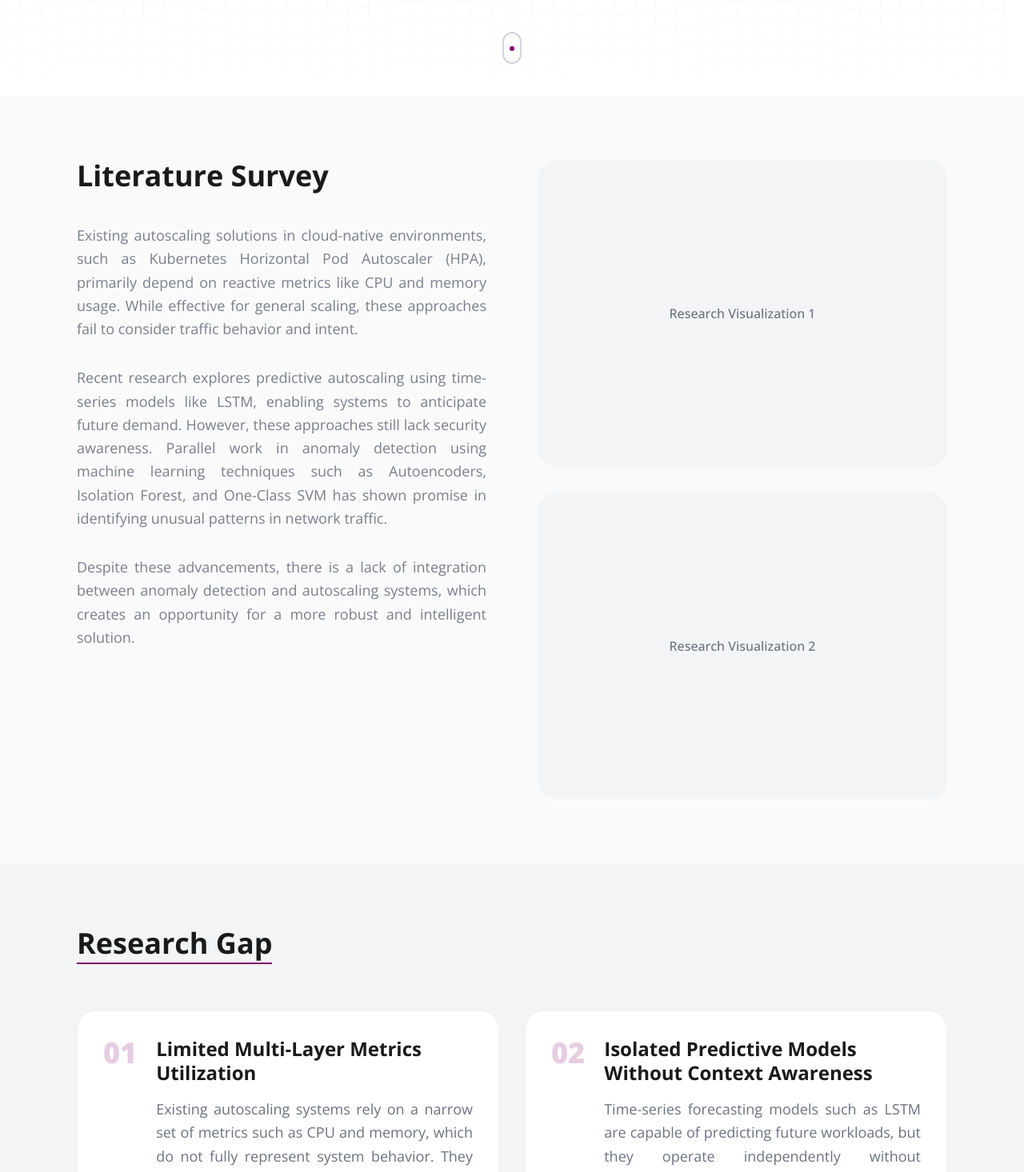
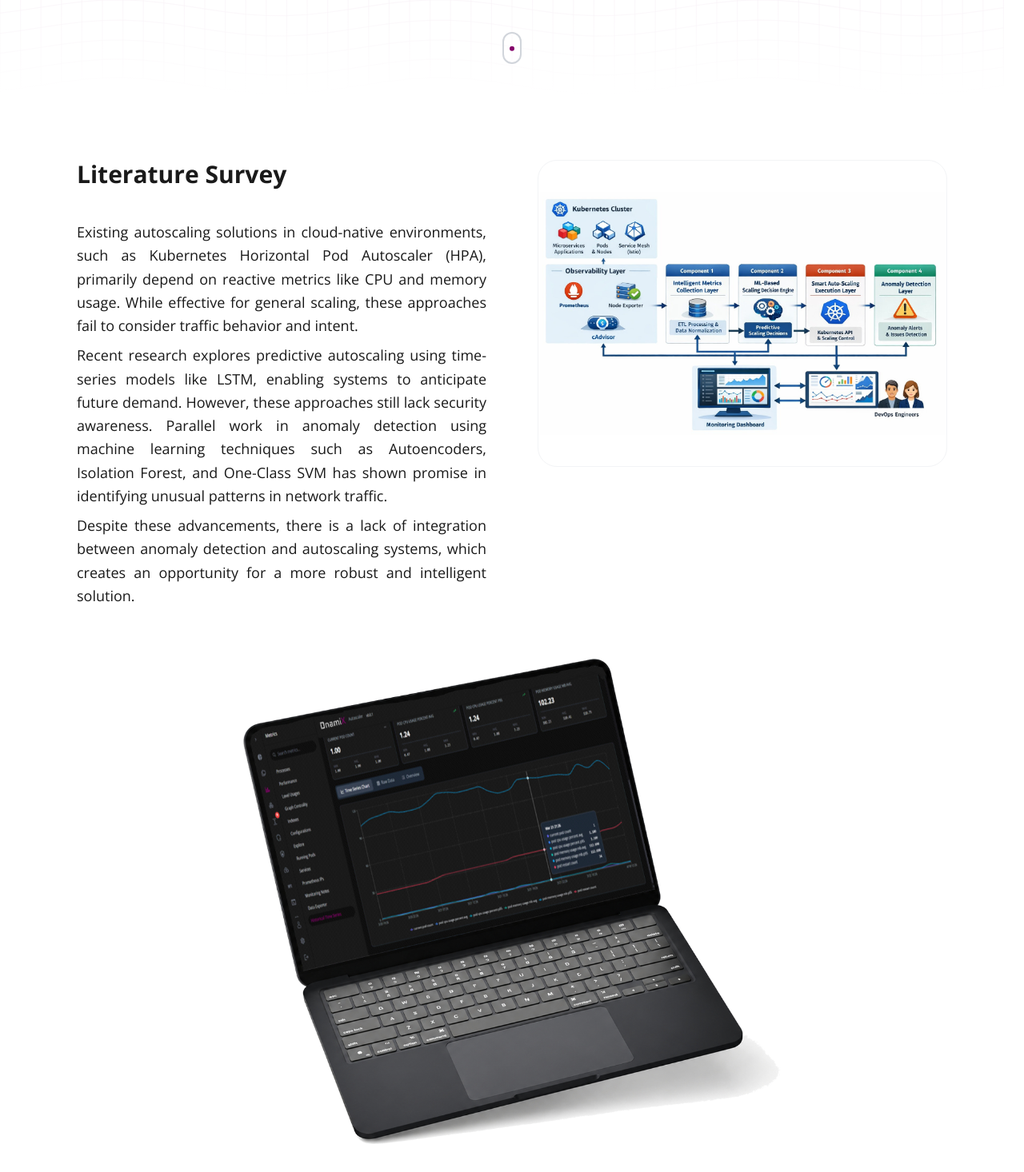
Before and after one commit to AnjanaTinush/Research_website, a React (Vite) app: page / in a window 1280 px wide. Shown: the part 680-2146 px from the top of the page at 80% size. Built offline with nearby package versions, Linux system fonts and the light colour scheme.

Commit message:
Literature Survey

```diff
--- a/src/App.jsx
+++ b/src/App.jsx
@@ -1,7 +1,5 @@
 import React from 'react'
 import { motion } from 'framer-motion'
-import LiteratureSurvey from './components/LiteratureSurvey'
-import ResearchGap from './components/ResearchGap'
 import ProblemSolution from './components/ProblemSolution'
 import ResearchObjectives from './components/ResearchObjectives'
 import Methodology from './components/Methodology'
@@ -14,6 +12,8 @@ import Footer from './components/Footer'
 import './App.css'
 import Navbar from "./components/nav_bar/Navbar"
 import Hero from "./components/hero/Hero"
+import LiteratureSurvey from './components/literature_survey/LiteratureSurvey'
+import ResearchGap from "./components/research_gap/ResearchGap"
 
 const sectionVariants = {
   hidden: { opacity: 0, y: 50 },
--- a/src/assets/index.js
+++ b/src/assets/index.js
@@ -1,3 +1,5 @@
 import LOGO_FOR_WHITE_THEME from './logo/DnamiX_2.png';
+import DIAGRAM from './images/diagram.jpeg'
+import LAP_MOCK from './images/lap-mock.png'
 
-export { LOGO_FOR_WHITE_THEME };
+export { LOGO_FOR_WHITE_THEME, DIAGRAM, LAP_MOCK };
--- a/src/components/LiteratureSurvey.jsx
+++ /dev/null
@@ -1,35 +0,0 @@
-import React from 'react';
-
-const LiteratureSurvey = () => {
-  return (
-    <section id="literature" className="section-padding bg-backgroundDefault">
-      <div className="max-w-7xl mx-auto flex flex-col lg:flex-row gap-16 items-start">
-        <div className="flex-1">
-          <h2 className="text-4xl font-bold mb-10 text-textPrimary">Literature Survey</h2>
-          <div className="space-y-8 text-textSecondary leading-relaxed text-lg text-justify opacity-90">
-            <p>
-              Existing autoscaling solutions in cloud-native environments, such as Kubernetes Horizontal Pod Autoscaler (HPA), primarily depend on reactive metrics like CPU and memory usage. While effective for general scaling, these approaches fail to consider traffic behavior and intent.
-            </p>
-            <p>
-              Recent research explores predictive autoscaling using time-series models like LSTM, enabling systems to anticipate future demand. However, these approaches still lack security awareness. Parallel work in anomaly detection using machine learning techniques such as Autoencoders, Isolation Forest, and One-Class SVM has shown promise in identifying unusual patterns in network traffic.
-            </p>
-            <p>
-              Despite these advancements, there is a lack of integration between anomaly detection and autoscaling systems, which creates an opportunity for a more robust and intelligent solution.
-            </p>
-          </div>
-        </div>
-
-        <div className="flex-1 w-full flex flex-col gap-8">
-          <div className="w-full aspect-[4/3] bg-surfaceLight rounded-3xl border border-gray-100 flex items-center justify-center text-textSecondary font-medium">
-            <span>Research Visualization 1</span>
-          </div>
-          <div className="w-full aspect-[4/3] bg-surfaceLight rounded-3xl border border-gray-100 flex items-center justify-center text-textSecondary font-medium">
-            <span>Research Visualization 2</span>
-          </div>
-        </div>
-      </div>
-    </section>
-  );
-};
-
-export default LiteratureSurvey;
--- /dev/null
+++ b/src/components/literature_survey/LiteratureSurvey.jsx
@@ -0,0 +1,60 @@
+import React from "react";
+import { DIAGRAM, LAP_MOCK } from "../../assets";
+
+const LiteratureSurvey = () => {
+  return (
+    <section id="literature" className="bg-white section-padding">
+      <div className="flex flex-col items-start gap-16 mx-auto max-w-7xl lg:flex-row">
+        <div className="flex-1">
+          <h2 className="mb-10 text-3xl font-bold text-textPrimary">
+            Literature Survey
+          </h2>
+          <div className="space-y-2 text-lg leading-relaxed text-justify text-black opacity-90">
+            <p>
+              Existing autoscaling solutions in cloud-native environments, such
+              as Kubernetes Horizontal Pod Autoscaler (HPA), primarily depend on
+              reactive metrics like CPU and memory usage. While effective for
+              general scaling, these approaches fail to consider traffic
+              behavior and intent.
+            </p>
+            <p>
+              Recent research explores predictive autoscaling using time-series
+              models like LSTM, enabling systems to anticipate future demand.
+              However, these approaches still lack security awareness. Parallel
+              work in anomaly detection using machine learning techniques such
+              as Autoencoders, Isolation Forest, and One-Class SVM has shown
+              promise in identifying unusual patterns in network traffic.
+            </p>
+            <p>
+              Despite these advancements, there is a lack of integration between
+              anomaly detection and autoscaling systems, which creates an
+              opportunity for a more robust and intelligent solution.
+            </p>
+          </div>
+        </div>
+
+        <div className="flex flex-col flex-1 w-full gap-8">
+          <div className="w-full aspect-[4/3] bg-white rounded-3xl border border-gray-100 flex items-center justify-center text-textSecondary font-medium">
+            <img
+              src={DIAGRAM}
+              alt="Research Visualization 1"
+              className="object-contain h-full"
+            />
+          </div>
+        </div>
+      </div>
+      <div className="max-w-2xl mx-auto mt-16 group perspective-1000">
+        <img
+          src={LAP_MOCK}
+          alt="Research Visualization 2"
+          className="object-contain
+    transition-all duration-500 ease-out
+    group-hover:scale-110
+    group-hover:rotate-[1.7deg]"
+        />
+      </div>
+    </section>
+  );
+};
+
+export default LiteratureSurvey;
--- a/src/components/ResearchGap.jsx
+++ b/src/components/research_gap/ResearchGap.jsx
@@ -27,28 +27,28 @@ const ResearchGap = () => {
 
   return (
     <section id="gap" className="section-padding bg-surfaceLight">
-      <div className="max-w-7xl mx-auto">
-        <h2 className="text-4xl font-bold mb-16">
-          <span className="blue-underline text-textPrimary">Research Gap</span>
+      <div className="mx-auto max-w-7xl">
+        <h2 className="mb-16 text-4xl font-bold">
+          <span className="text-3xl text-textPrimary">Research Gap</span>
         </h2>
 
-        <div className="grid grid-cols-1 md:grid-cols-2 gap-8">
+        <div className="grid grid-cols-1 gap-8 md:grid-cols-2">
           {gaps.map((gap) => (
             <motion.div
               key={gap.id}
               whileHover={{ scale: 1.02, translateY: -5 }}
               transition={{ type: "spring", stiffness: 300 }}
-              className="bg-white p-8 rounded-3xl border border-gray-100 shadow-sm hover:border-primary/20 transition-all group cursor-default"
+              className="p-8 transition-all bg-white border border-gray-100 shadow-sm cursor-default rounded-3xl hover:border-primary/20 group"
             >
               <div className="flex items-start gap-6">
-                <span className="text-4xl font-black text-primary/20 group-hover:text-primary/40 transition-colors">
+                <span className="text-4xl font-black transition-colors text-primary group-hover:text-primary/40">
                   {gap.id}
                 </span>
                 <div className="space-y-4">
-                  <h3 className="text-2xl font-bold text-textPrimary leading-tight">
+                  <h3 className="text-2xl font-bold leading-tight text-textPrimary">
                     {gap.title}
                   </h3>
-                  <p className="text-textSecondary text-lg leading-relaxed text-justify">
+                  <p className="text-lg leading-relaxed text-justify text-textSecondary">
                     {gap.content}
                   </p>
                 </div>
```
Also changed, not shown: src/assets/images/diagram.jpeg (added), src/assets/images/lap-mock.png (added).
